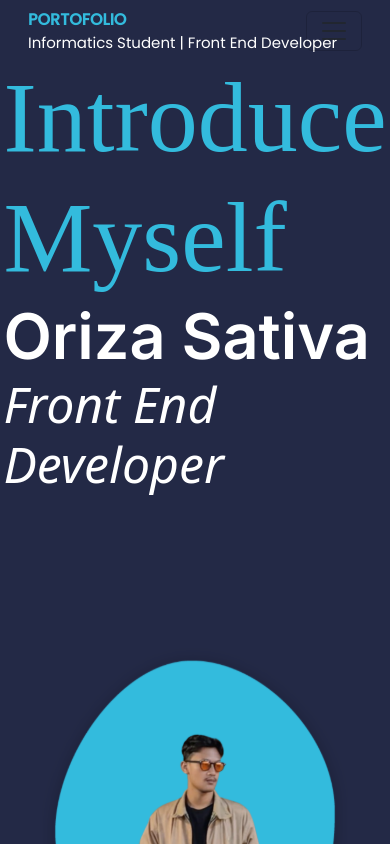
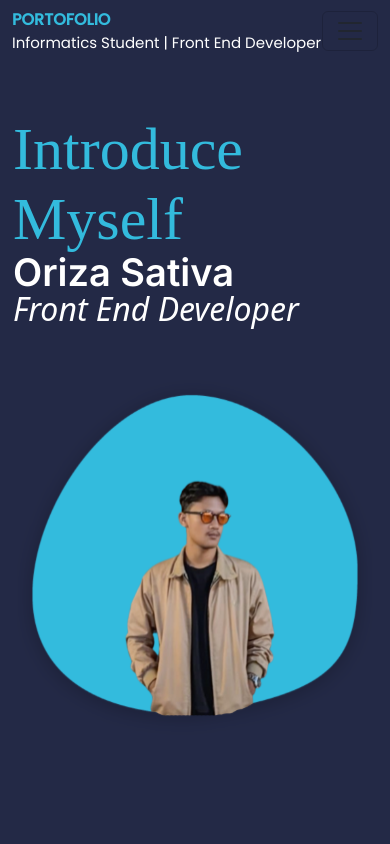
Before and after one commit to Orizaaaaa/MY-portofolio, a React (Vite) app: page / in a window 390 px wide. Shown: the top 844 px of the page. Built offline with nearby package versions, Linux system fonts and the light colour scheme; a web font is replaced by a local one.

Commit message:
responsive halaman home

```diff
--- a/src/components/Fragment/Navbar.jsx
+++ b/src/components/Fragment/Navbar.jsx
@@ -12,7 +12,7 @@ function Navbar({ children }) {
     };
     window.addEventListener('scroll', changeBackground)
     return (
-        <nav className={`navbar navbar-expand-lg position-fixed px-3 py-2 w-100 rounded-0  ${navbarBg ? "navbarbgActive" : ""}`}>
+        <nav className={`navbar navbar-expand-lg position-fixed py-2 w-100 rounded-0  ${navbarBg ? "navbarbgActive" : ""}`}>
             <div className="container-fluid ">
                 <span className="portofolio ">
                     <b>PORTOFOLIO</b>
--- a/src/pages/Home/Home.jsx
+++ b/src/pages/Home/Home.jsx
@@ -6,12 +6,12 @@ function Home() {
     return (
         <section id="home" >
             <div className="row intro d-flex align-items-center row-cols-lg-2 row-cols-1">
-                <div className="col align-items-center justify-content-center p-2">
+                <div className="col-lg-6 col-12 d-grid align-items-center justify-content-start p-2">
                     <h1>Introduce Myself</h1>
                     <h2>Oriza Sativa</h2>
                     <h3> <i>Front End Developer</i> </h3>
                 </div>
-                <div className="col justify-content-center ">
+                <div className="col-lg-6 col-12 d-flex justify-content-center ">
                     <img src={profile} alt="profile" />
                 </div>
             </div>
--- a/src/pages/Home/home.css
+++ b/src/pages/Home/home.css
@@ -1,15 +1,15 @@
 .main .intro {
     min-height: 100vh;
-    padding: 50px 30px;
+    padding: 90px 30px;
 }
 
-.main .row .col h1 {
+.main .row .col-lg-6 h1 {
     font-family: 'Hurricane', cursive;
     font-size: 100px;
     color: #33BBDD;
 }
 
-.main .row .col h2 {
+.main .row .col-lg-6 h2 {
     color: #FFFFFF;
     line-height: 60px;
     font-size: 73px;
@@ -17,51 +17,153 @@
     font-weight: bold;
 }
 
-.main .row .col h3 {
+.main .row .col-lg-6 h3 {
     color: #FFFFFF;
     font-weight: 100;
     font-size: 60px;
 }
 
-.main .row .col {
+.main .row .col-lg-6 {
     display: grid;
     justify-content: center;
 }
 
-#home .intro .col img {
+#home .intro .col-lg-6 img {
     width: 100%;
     height: 480px;
 }
 
 @media screen and (max-width:1168px) {
-    .main .row .col h1 {
+    .main .row .col-lg-6 h1 {
         font-size: 80px;
     }
 
-    .main .row .col h2 {
+    .main .row .col-lg-6 h2 {
         font-size: 63px;
     }
 
-    .main .row .col h3 {
+    .main .row .col-lg-6 h3 {
         font-size: 50px;
     }
 }
 
-@media screen and (max-width:966px) {
-    .main .row .col h1 {
-        font-size: 100px;
+@media screen and (max-width:992px) {
+    .main .row .col-lg-6 h1 {
+        font-size: 150px;
     }
 
-    .main .row .col h2 {
+    .main .row .col-lg-6 h2 {
         font-size: 63px;
     }
 
-    .main .row .col h3 {
+    .main .row .col-lg-6 h3 {
         font-size: 50px;
     }
 
-    #home .intro .col img {
+    #home .intro .col-lg-6 img {
         width: 100%;
-        height: 580px;
+        height: 100%;
     }
+
 }
+
+@media screen and (max-width:970px) {
+    .main .row .col-lg-6 h1 {
+        font-size: 110px;
+    }
+
+    .main .row .col-lg-6 h2 {
+        font-size: 63px;
+    }
+
+    .main .row .col-lg-6 h3 {
+        font-size: 50px;
+    }
+
+}
+
+@media screen and (max-width:734px) {
+    .main .row .col-lg-6 h1 {
+        font-size: 90px;
+    }
+
+    .main .row .col-lg-6 h2 {
+        font-size: 58px;
+    }
+
+    .main .row .col-lg-6 h3 {
+        font-size: 40px;
+    }
+
+}
+
+@media screen and (max-width:588px) {
+    .main .intro {
+        min-height: 100vh;
+    }
+
+    .main .row .col-lg-6 h1 {
+        font-size: 70px;
+        line-height: 70px;
+    }
+
+    .main .row .col-lg-6 h2 {
+        font-size: 38px;
+        line-height: 20px;
+    }
+
+    .main .row .col-lg-6 h3 {
+        font-size: 40px;
+    }
+
+
+
+}
+
+@media screen and (max-width:446px) {
+    .main .intro {
+        min-height: 100vh;
+        padding: 90px 5px;
+    }
+
+    .main .row .col-lg-6 h1 {
+        font-size: 60px;
+        line-height: 70px;
+    }
+
+    .main .row .col-lg-6 h2 {
+        font-size: 38px;
+        line-height: 20px;
+    }
+
+    .main .row .col-lg-6 h3 {
+        font-size: 32px;
+    }
+
+
+
+}
+
+@media screen and (max-width:384px) {
+    .main .intro {
+        min-height: 100vh;
+        padding: 80px 5px;
+    }
+
+    .main .row .col-lg-6 h1 {
+        font-size: 40px;
+        line-height: 40px;
+    }
+
+    .main .row .col-lg-6 h2 {
+        font-size: 27px;
+        line-height: 20px;
+    }
+
+    .main .row .col-lg-6 h3 {
+        font-size: 29px;
+    }
+
+
+
+}
```
